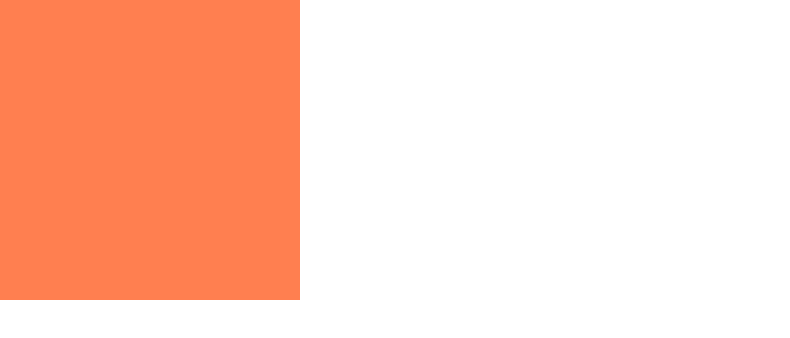
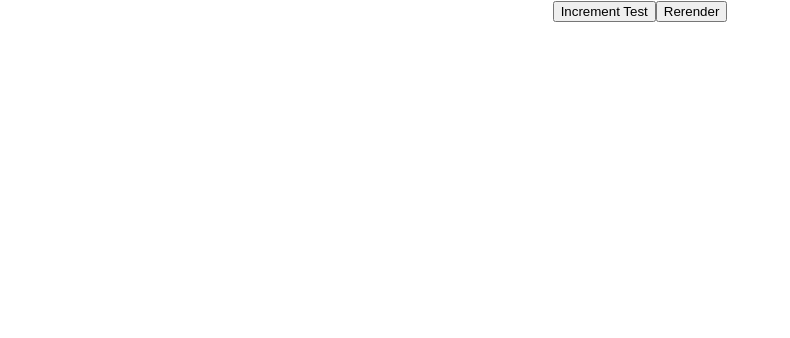
Before and after one commit to Rohit-0310/react-forms-useref, a React (Create React App) app: page / in a window 1280 px wide. Shown: the top 338 px of the page, without its empty margins (0-790 px from the left). Built offline with nearby package versions, Linux system fonts and the light colour scheme.

Commit message:
useRerender

```diff
--- a/src/App.jsx
+++ b/src/App.jsx
@@ -1,27 +1,58 @@
 import logo from './logo.svg';
 import './App.css';
-import { useState } from 'react';
+import { useState, useRef } from 'react';
 
 function App() {
-    // onMouseMove
-    const [mouse, setMouse] = useState("");
+    //useRerender
+    const test = useRef(1);
+    // {Current : 1}
+    const [d, setD] = useState(1);
+
+    console.log("Rerender",test)
     return (
-        <div
-            onMouseMove={(e) => {
-                console.log(e.clientX, e.clientY);
-                setMouse(`X: ${e.clientX} - Y:${e.clientY}`);
+        <div className="App">
+            <button
+            onClick={() => {
+                test.current = test.current + 1;
+                console.log(test);
             }}
-      className="App"
-      style={{
-          display: "flex",
-          background: "coral",
-          width: "300px",
-          height: "300px",
-      }}
-      >
-          {mouse}
+            >
+                Increment Test
+            </button>
+
+            <button
+                onClick={() => {
+                    // Force re-rendering
+                    setD((p) => p + 1);
+                }}
+            >
+                Rerender
+            </button>
       </div>
     );
+
+
+
+
+    // // onMouseMove
+    // const [mouse, setMouse] = useState("");
+    // return (
+    //     <div
+    //         onMouseMove={(e) => {
+    //             console.log(e.clientX, e.clientY);
+    //             setMouse(`X: ${e.clientX} - Y:${e.clientY}`);
+    //         }}
+    //   className="App"
+    //   style={{
+    //       display: "flex",
+    //       background: "coral",
+    //       width: "300px",
+    //       height: "300px",
+    //   }}
+    //   >
+    //       {mouse}
+    //   </div>
+    // );
 }
 
 export default App;
```
